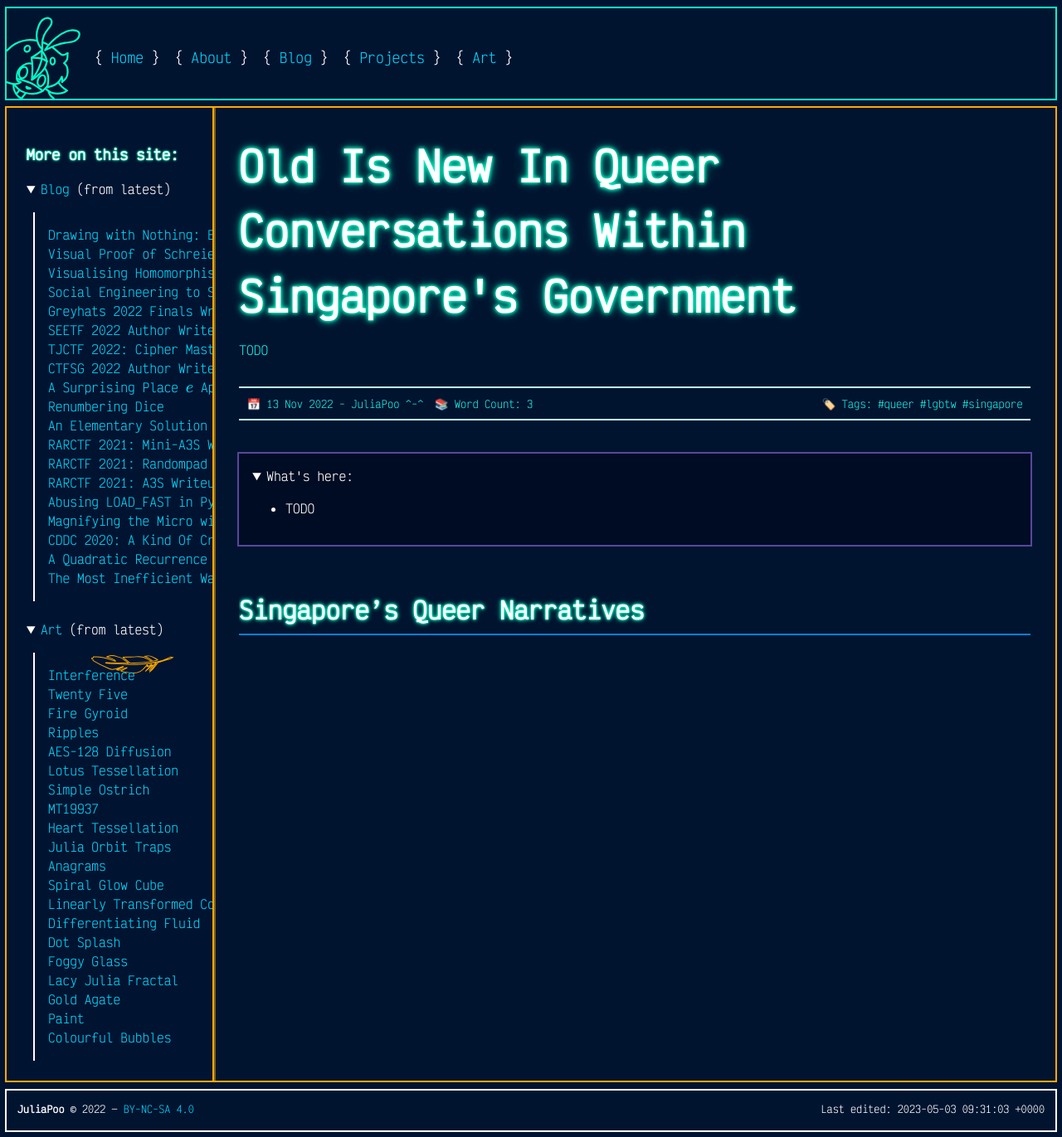
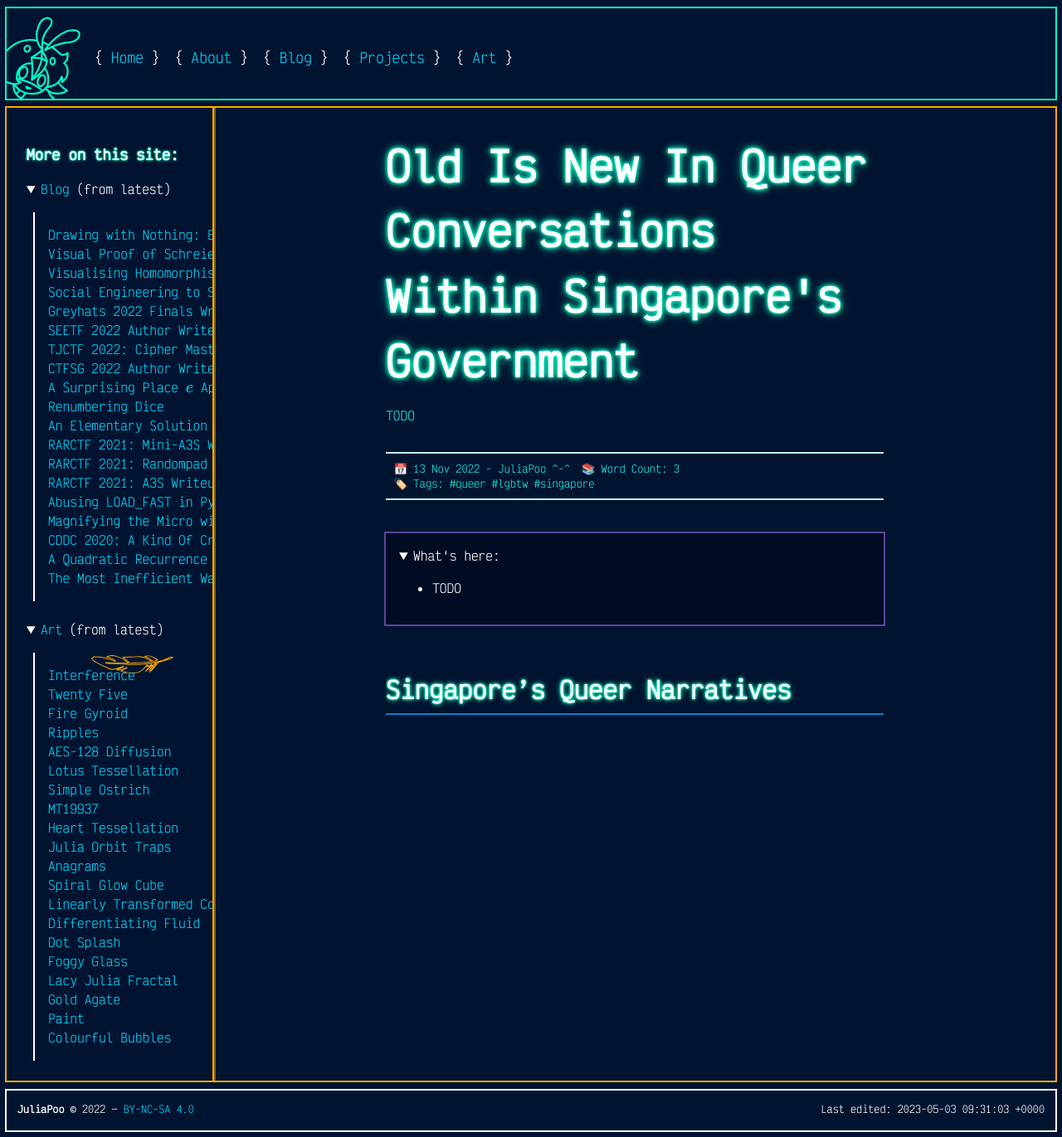
Before and after one commit to JuliaPoo/juliapoo.github.io, a Jekyll site: the page built from _posts/2022-11-13-singapore-queer-narrative.md, in a window 1280 px wide and 1371 px high. Shown: the whole window at 83% size. Built offline with Jekyll 4.4.1, drawn with Linux system fonts in a browser that asks for light colours; formulas are drawn with MathJax 3.

Commit message:
Made blog posts narrower and easier to read

```diff
--- a/_layouts/default.html
+++ b/_layouts/default.html
@@ -67,6 +67,11 @@
       },
       jax: ["input/TeX", "output/SVG"]
     });
+    MathJax.Hub.Register.StartupHook("End",function () {
+      for (const jax of MathJax.Hub.getAllJax()) {
+        jax.SourceElement().previousSibling.classList.add('notranslate')
+      }
+    });
   </script>
   <script type="text/javascript" src="https://cdnjs.cloudflare.com/ajax/libs/mathjax/2.7.1/MathJax.js?config=TeX-AMS-MML_HTMLorMML" async></script>
   {% if page.uses-mermaid %}
--- a/_layouts/post.html
+++ b/_layouts/post.html
@@ -1,6 +1,7 @@
 ---
 layout: default
 ---
+<div class="post-container-narrow">
 
 <div class="post-container">
     <h1 class="post-title">{{ page.display-title }}</h1>
@@ -35,3 +36,5 @@ layout: default
 <div class="generic-content">
     {{ content }}
 </div>
+
+</div>
--- a/_sass/post.scss
+++ b/_sass/post.scss
@@ -1,5 +1,13 @@
 .post-container {
     padding-top: 0;
+    overflow-wrap: anywhere;
+}
+
+.post-container-narrow {
+    padding-top: 0;
+    overflow-wrap: anywhere;
+    width: calc(max(60%, min(600px, 100%)));
+    margin: 0 auto;
 }
 
 .post-banner {
```
